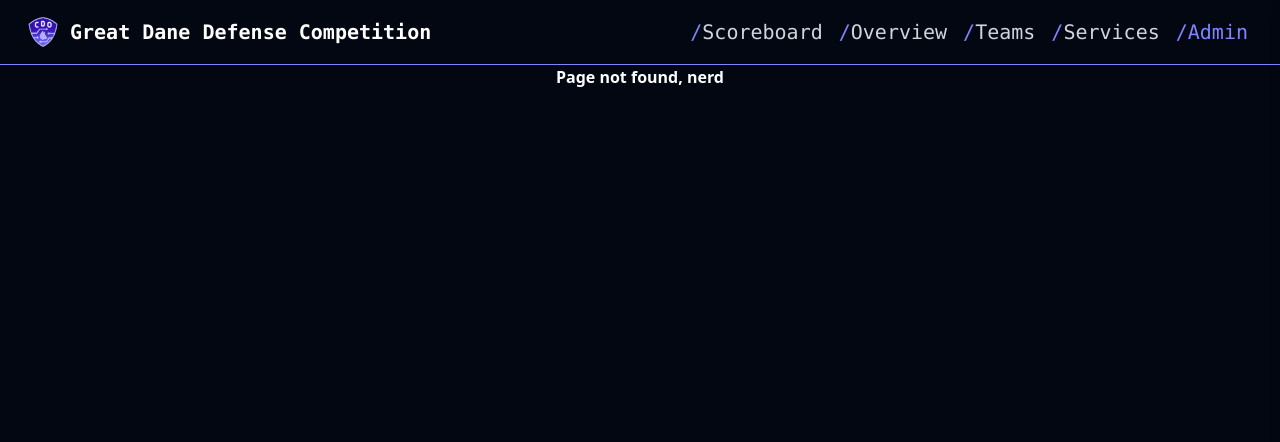
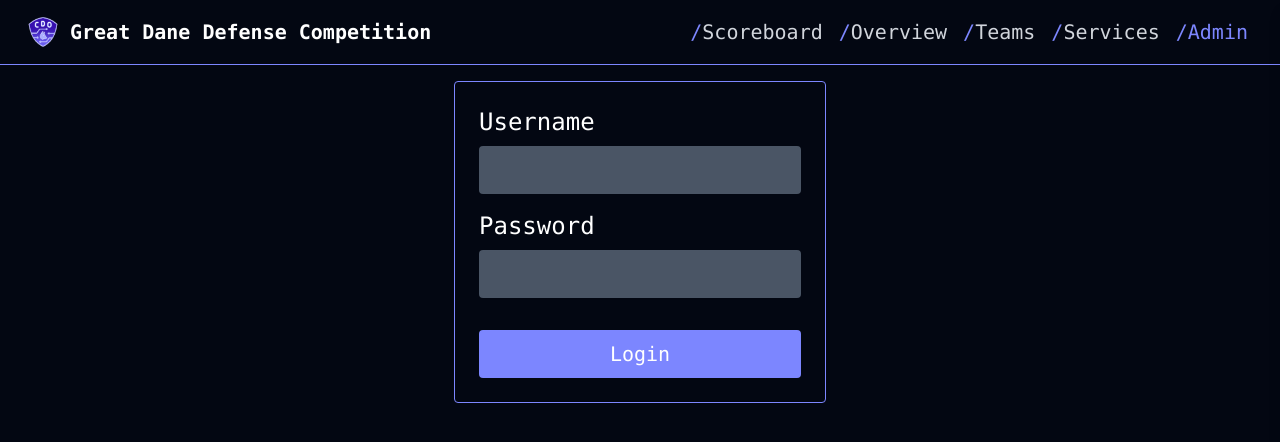
Before and after one commit to CyberDefenseOrganization/dsss, a React (Vite) app in the folder frontend/: page /admin in a window 1280 px wide. Before the commit this address had no page. Shown: the top 442 px of the page. Built offline with nearby package versions, Linux system fonts and the light colour scheme.

Commit message:
feat: add auth flow

```diff
--- /dev/null
+++ b/frontend/src/api/admin.ts
@@ -0,0 +1,19 @@
+export interface LoginResponse {
+    success: boolean,
+    message: string | null,
+}
+
+export async function login(username: string, password: string): Promise<LoginResponse> {
+    const res = await fetch("/api/admin/login", {
+        method: "POST",
+        headers: {
+            "Content-Type": "application/json",
+        },
+        body: JSON.stringify({
+            username: username,
+            password: password,
+        }),
+    });
+
+    return res.json();
+}
--- /dev/null
+++ b/frontend/src/components/Login.tsx
@@ -0,0 +1,44 @@
+import { useState } from "react";
+import { login } from "../api/admin";
+
+function Login() {
+    const [message, setMessage] = useState<string | null>(null);
+
+    const tryLogin = async (formData: FormData) => {
+        let response = await login(formData.get("username")!.toString(), formData.get("password")!.toString())
+
+        if (response.success != true) {
+            setMessage(response.message);
+        }
+    };
+
+    return (
+        <>
+            <div className="flex flex-col gap-4 font-mono">
+                <form action={tryLogin} className="bg-gray-950 border-1 border-indigo-400 rounded p-6 flex flex-col items-center gap-4">
+                    <div className="flex flex-col text-2xl gap-2 w-full">
+                        <label htmlFor="username">Username</label>
+                        <input className="p-2 bg-gray-600 rounded" type="text" id="username" name="username"></input>
+                    </div>
+
+                    <div className="flex flex-col text-2xl gap-2 w-full">
+                        <label htmlFor="password">Password</label>
+                        <input className="p-2 bg-gray-600 rounded" type="text" id="password" name="password"></input>
+                    </div>
+
+                    <div className="w-full pt-4">
+                        <button className="text-xl h-12 bg-indigo-400 hover:bg-indigo-500 w-full rounded px-2">
+                            {"Login"}
+                        </button>
+                    </div>
+
+                </form >
+                <div className={`flex justify-center items-center rounded w-full bg-red-400 h-12 p-4 ${message ? "" : "hidden"}`}>
+                    <div>{message}</div>
+                </div>
+            </div>
+        </>
+    )
+}
+
+export default Login;
--- a/frontend/src/main.tsx
+++ b/frontend/src/main.tsx
@@ -6,6 +6,7 @@ import './index.css'
 import Home from './pages/Home.tsx';
 import Overview from './pages/Overview.tsx';
 import NotFound from './pages/NotFound.tsx';
+import Admin from './pages/Admin.tsx';
 
 createRoot(document.getElementById('root')!).render(
   <StrictMode>
@@ -13,6 +14,7 @@ createRoot(document.getElementById('root')!).render(
       <Routes>
         <Route index element={<Home />} />
         <Route path="/overview" element={<Overview />} />
+        <Route path="/admin" element={<Admin />} />
         <Route path="*" element={<NotFound />} />
       </Routes>
     </BrowserRouter>
--- /dev/null
+++ b/frontend/src/pages/Admin.tsx
@@ -0,0 +1,18 @@
+import Header from "../components/Header";
+import Login from "../components/Login";
+
+function Home() {
+
+    return (
+        <>
+            <Header />
+            <div className="bg-gray-950 flex flex-col w-full h-full items-center overflow-y-scroll">
+                <div className="flex flex-col items-center w-full lg:p-4 lg:w-6xl h-full pt-6 gap-8 lg:gap-14 md:px-4">
+                    <Login />
+                </div>
+            </div >
+        </>
+    );
+}
+
+export default Home;
```
